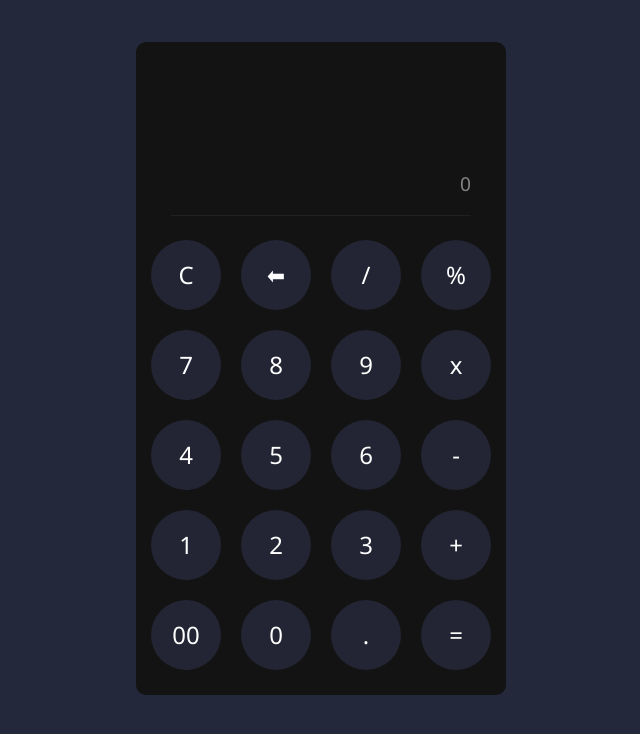
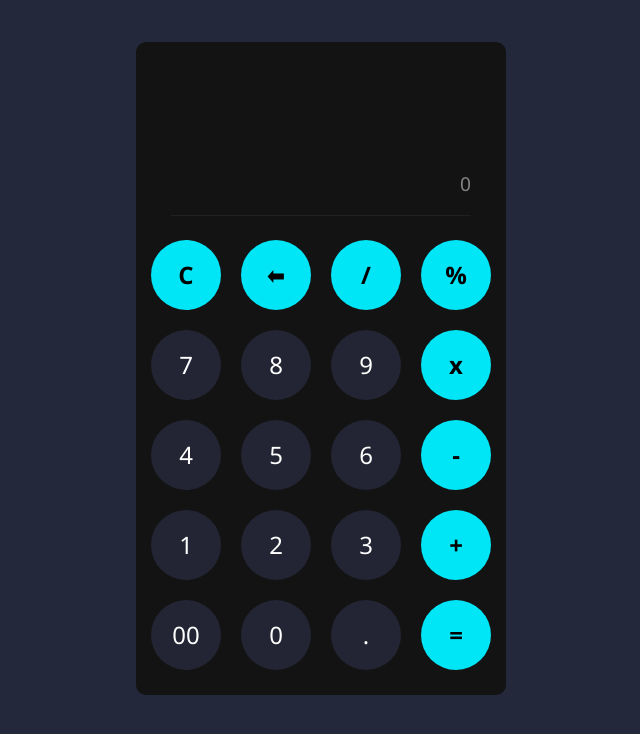
Before and after one commit to JulianBograd/Calculator, a plain HTML site: page index.html in a window 1280 px wide. Shown: the whole page, without its empty margins (319-959 px from the left). Drawn offline with Linux system fonts and the light colour scheme.

Commit message:
Nuevo diseño de botones de función

```diff
--- a/style.css
+++ b/style.css
@@ -67,3 +67,9 @@
     color: #fff;
     font-size: x-large;
   }
+
+  .keypad-btns .fun_btn {
+    color: #000;
+    background: #00E6F6;
+    font-weight: bold;
+  }
```
